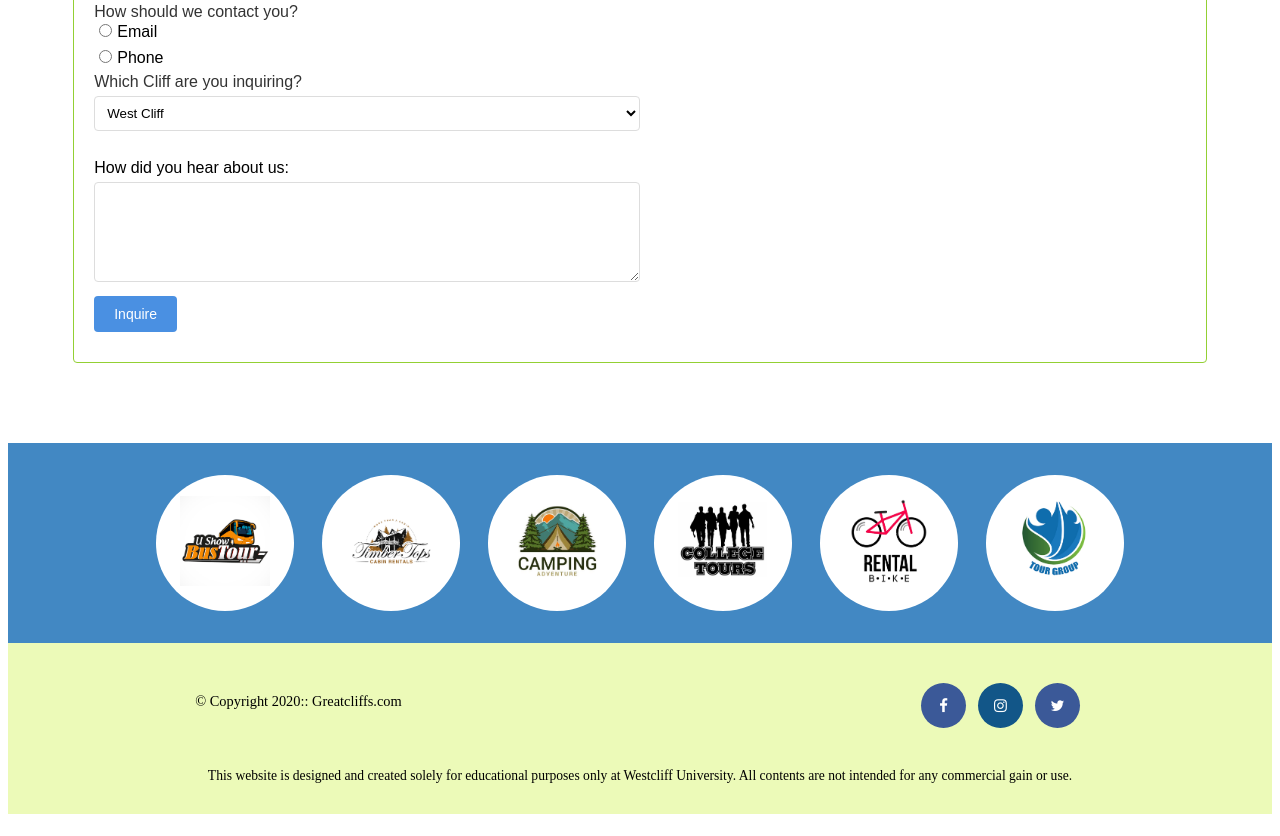
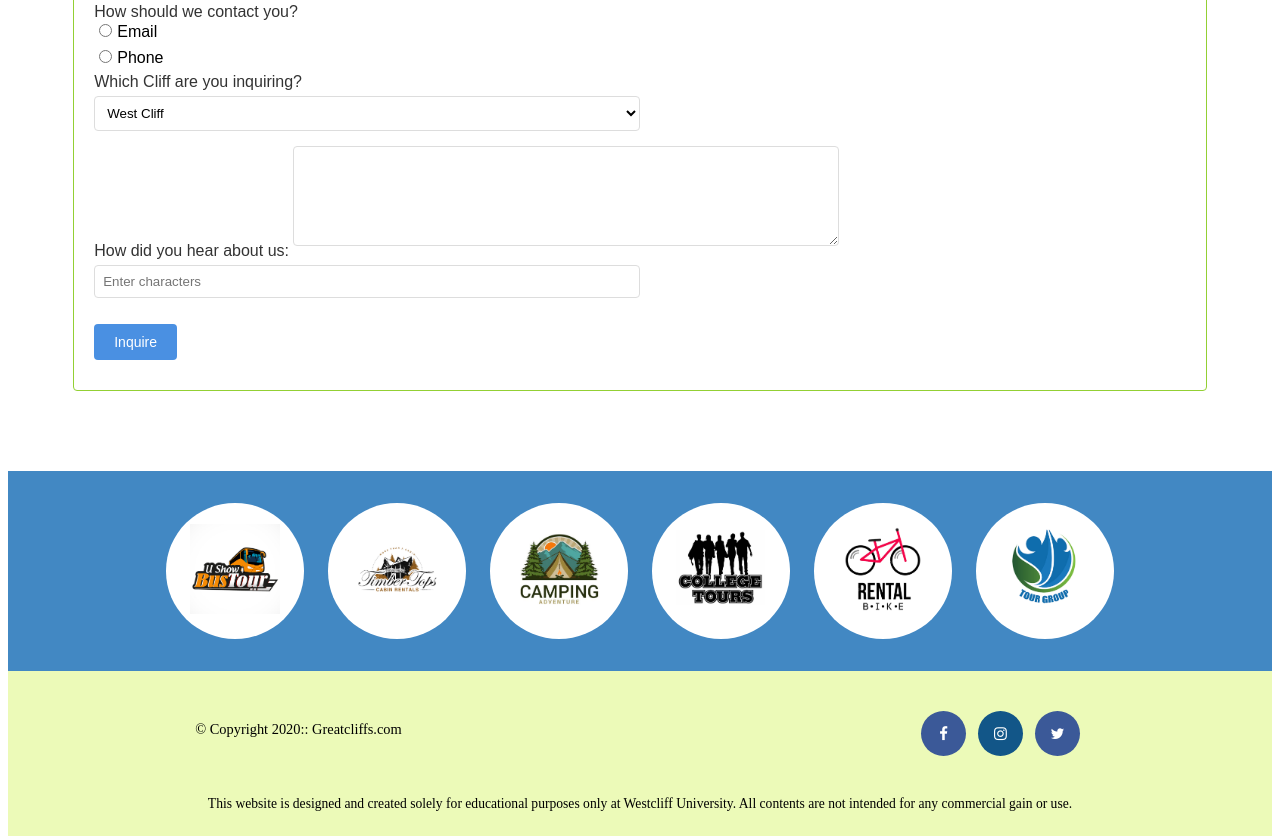
Before and after one commit to NirjalaP/Week3_Homework, a plain HTML site: page contact.html in a window 1280 px wide. Shown: the part 975-1811 px from the top of the page. Drawn offline with Linux system fonts and the light colour scheme.

Commit message:
Converted partner list to JavaScript code

```diff
--- a/contact.html
+++ b/contact.html
@@ -70,19 +70,29 @@
                 <option>South Cliff</option>
             </select><br>
 
-            <br>How did you hear about us: <br>
-            <textarea></textarea><br>
+            <div class="commentbox">
+                <label>How did you hear about us: </label>
+                <textarea></textarea><br>
+             </div>
+
+             <!-- Random codes -->
+              <div class="randomcode">
+                <input type="text" name="randomcode" placeholder="Enter characters">
+                <p id="codes"></p>
+              </div>
+
+            <div class="button">
             <input type="submit" value="Inquire">
-
+            </div>
 
         </fieldset>
 
     </form>
-</body>
+
 
 <section>
     <ul id="partners">
-        <li class="partner"><img src="images/partner-bustour.png" alt="Partner Bus Tours">
+        <!-- <li class="partner"><img src="images/partner-bustour.png" alt="Partner Bus Tours">
         </li>
         <li class="partner">
         <img src="images/partner-cabinrental.png" alt="Partner Cabin Rental">
@@ -98,7 +108,7 @@
         </li>
         <li class="partner">
         <img src="images/partner-tourgroup.png" alt="Partner Tour Group">
-        </li>
+        </li> -->
         </ul>
 </section>
 
@@ -119,5 +129,35 @@
     </div>
 
 </footer>
+<!-- Partners -->
+<script>
+    // Define the list of partners
+    const partners = [
+        { src: "images/partner-bustour.png", alt: "Partner Bus Tours" },
+        { src: "images/partner-cabinrental.png", alt: "Partner Cabin Rental" },
+        { src: "images/partner-campingadv.png", alt: "Partner Camping Adventure" },
+        { src: "images/partner-collegetours.png", alt: "Partner College Tours" },
+        { src: "images/partner-rentalbike.png", alt: "Partner Bike Rentals" },
+        { src: "images/partner-tourgroup.png", alt: "Partner Tour Group" }
+    ];
+
+    // Select the existing <ul> by its ID
+    const ul = document.getElementById("partners");
+
+    // Create and append list items
+    partners.forEach(partner => {
+        const li = document.createElement("li");
+        li.classList.add("partner");
+
+        const img = document.createElement("img");
+        img.src = partner.src;
+        img.alt = partner.alt;
+
+        li.appendChild(img);
+        ul.appendChild(li);
+    });
+     </script>
+
+</body>
 
 </html>
```
Also changed, not shown: activites.html (+34 -3 lines), index.html (+36 -6 lines), js/digclock.js (added).
